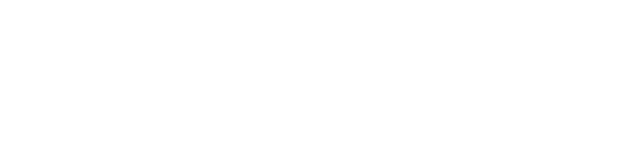
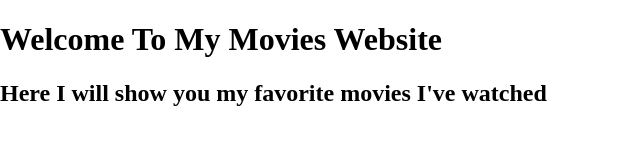
Before and after one commit to Luis0ol/movie-website, a plain HTML site: page index.html in a window 1280 px wide. Shown: the whole page, without its empty margins (0-640 px from the left). Drawn offline with Linux system fonts and the light colour scheme.

Commit message:
first phase

```diff
--- /dev/null
+++ b/index.css
@@ -0,0 +1,4 @@
+body{
+  margin: 0;
+
+}
--- a/index.html
+++ b/index.html
@@ -4,9 +4,12 @@
   <meta charset="UTF-8">
   <meta http-equiv="X-UA-Compatible" content="IE=edge">
   <meta name="viewport" content="width=device-width, initial-scale=1.0">
-  <title>Document</title>
+  <link rel="stylesheet" href="index.css">
+  <title>Movie-Website</title>
 </head>
+<h1>Welcome To My Movies Website</h1>
+<h2>Here I will show you my favorite movies I've watched</h2>
 <body>
-
+  <p></p>
 </body>
 </html>
```
